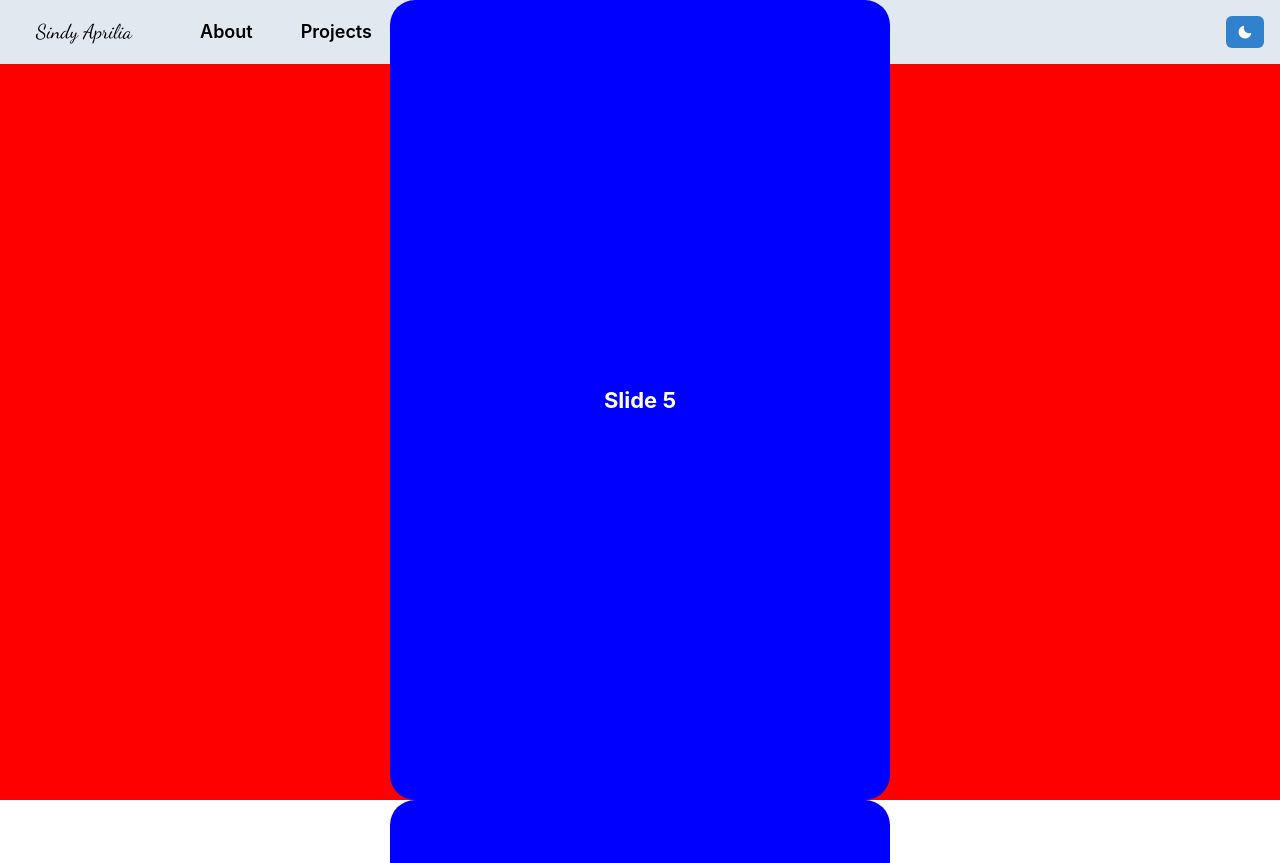
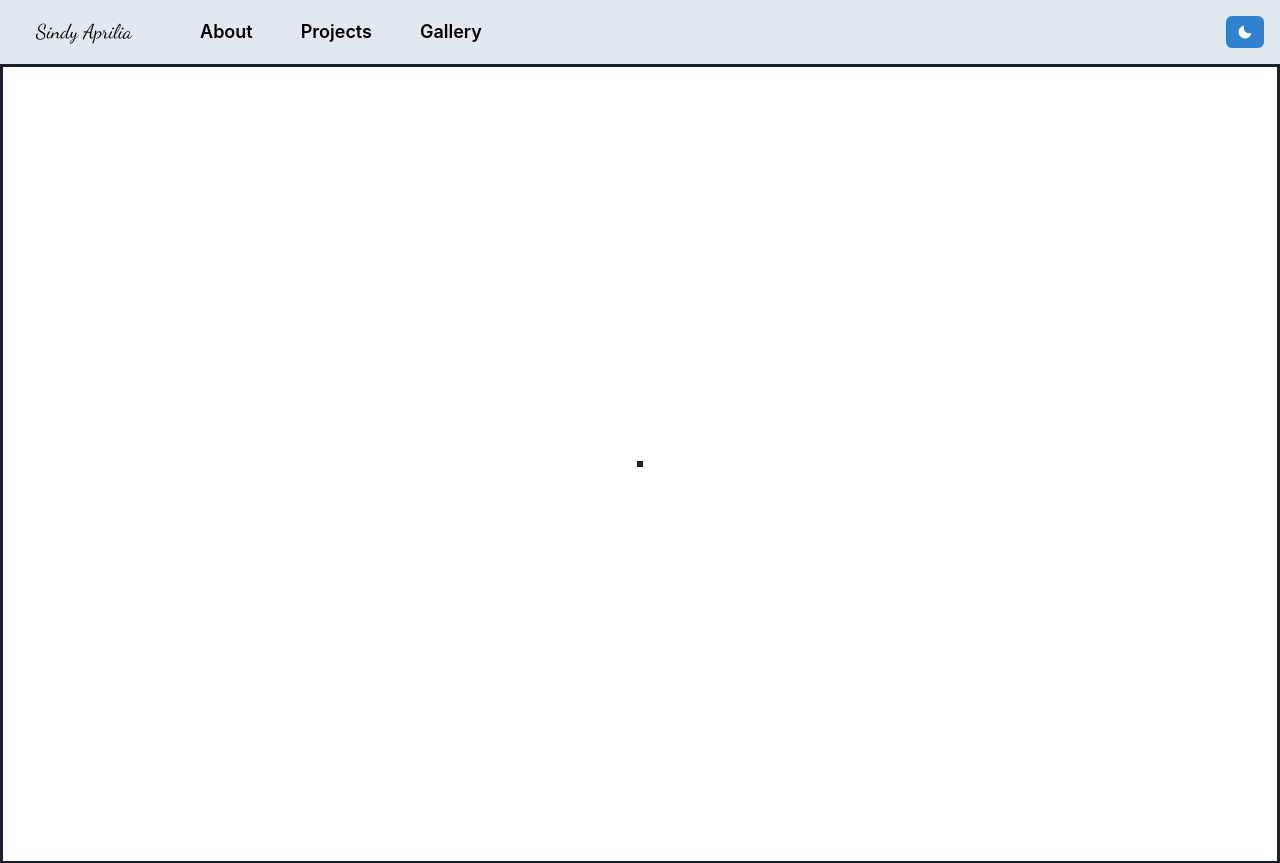
Before and after one commit to BANGATA/Sindy-Portfolio, a Next.js app: page /projects in a window 1280 px wide. Shown: the top 863 px of the page. Built offline with nearby package versions, Linux system fonts and the light colour scheme; a web font is replaced by a local one.

Commit message:
fix: remove swiper

```diff
--- a/components/navbar.tsx
+++ b/components/navbar.tsx
@@ -31,7 +31,7 @@ const Navbar = () => {
         px={4}
         backdropFilter="auto"
         backdropBlur="8px"
-        position="fixed"
+        //position="fixed"
         w={'100%'}
       >
         <Flex h={16} alignItems={"center"} justifyContent={"space-between"}>
--- a/pages/projects.tsx
+++ b/pages/projects.tsx
@@ -1,35 +1,18 @@
 import { Flex } from "@chakra-ui/react";
-import { Autoplay, Keyboard, Mousewheel, Pagination } from "swiper";
-import { Swiper, SwiperSlide } from "swiper/react";
 import Navbar from "../components/navbar";
+
 
 const Projects = () => {
   return (
     <>
       <Navbar />
-      <Flex>
-        <Swiper
-          direction={"vertical"}
-          slidesPerView={1}
-          //spaceBetween={30}
-          mousewheel={true}
-          pagination={{
-            clickable: true,
-          }}
-          modules={[Mousewheel, Pagination, Keyboard, Autoplay]}
-          className="mySwiper"
-          keyboard={{
-            enabled: true,
-          }}
-          autoplay={{ delay: 3500 }}
-          loop={true}
-        >
-          <SwiperSlide>Slide 1</SwiperSlide>
-          <SwiperSlide>Slide 2</SwiperSlide>
-          <SwiperSlide>Slide 3</SwiperSlide>
-          <SwiperSlide>Slide 4</SwiperSlide>
-          <SwiperSlide>Slide 5</SwiperSlide>
-        </Swiper>
+      <Flex
+        border={"solid"}
+        minH={"100vh"}
+        justifyContent={"center"}
+        alignItems={"center"}
+      >
+        <Flex border={"solid"}></Flex>
       </Flex>
     </>
   );
```
